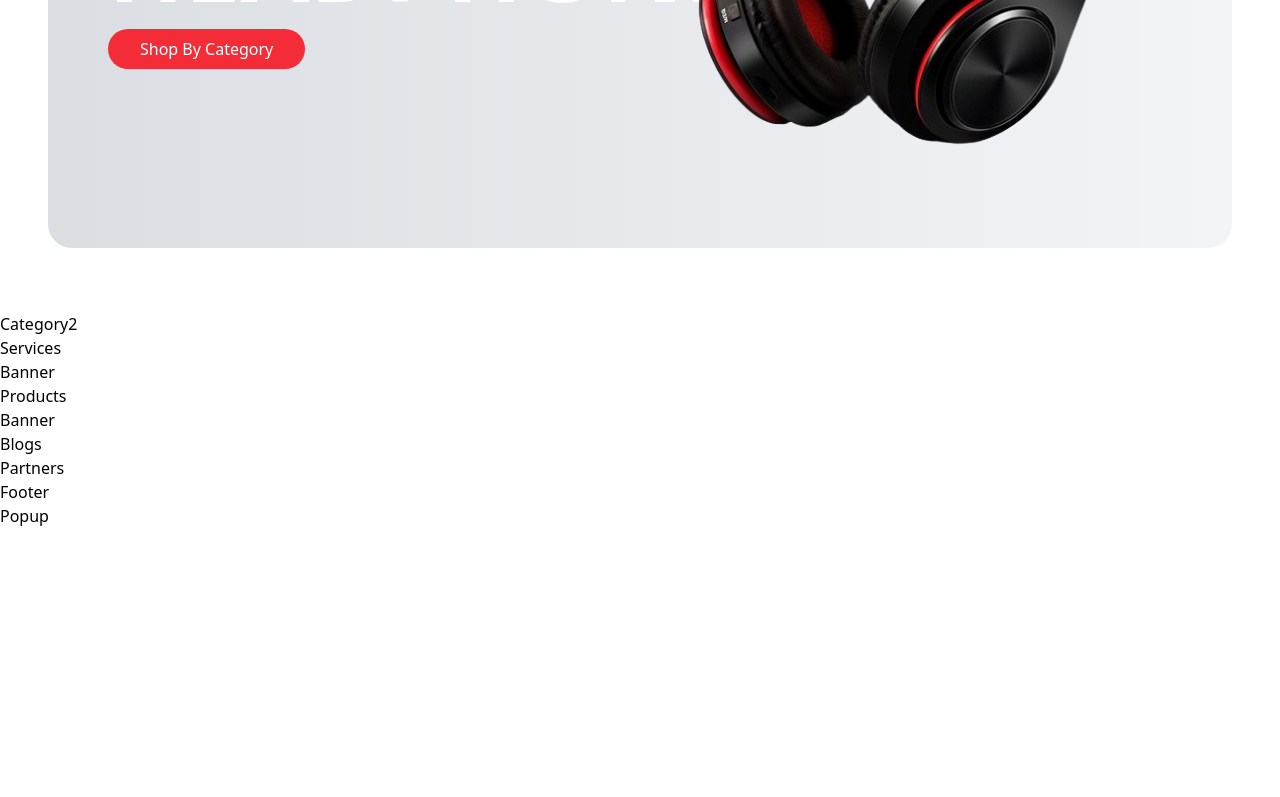
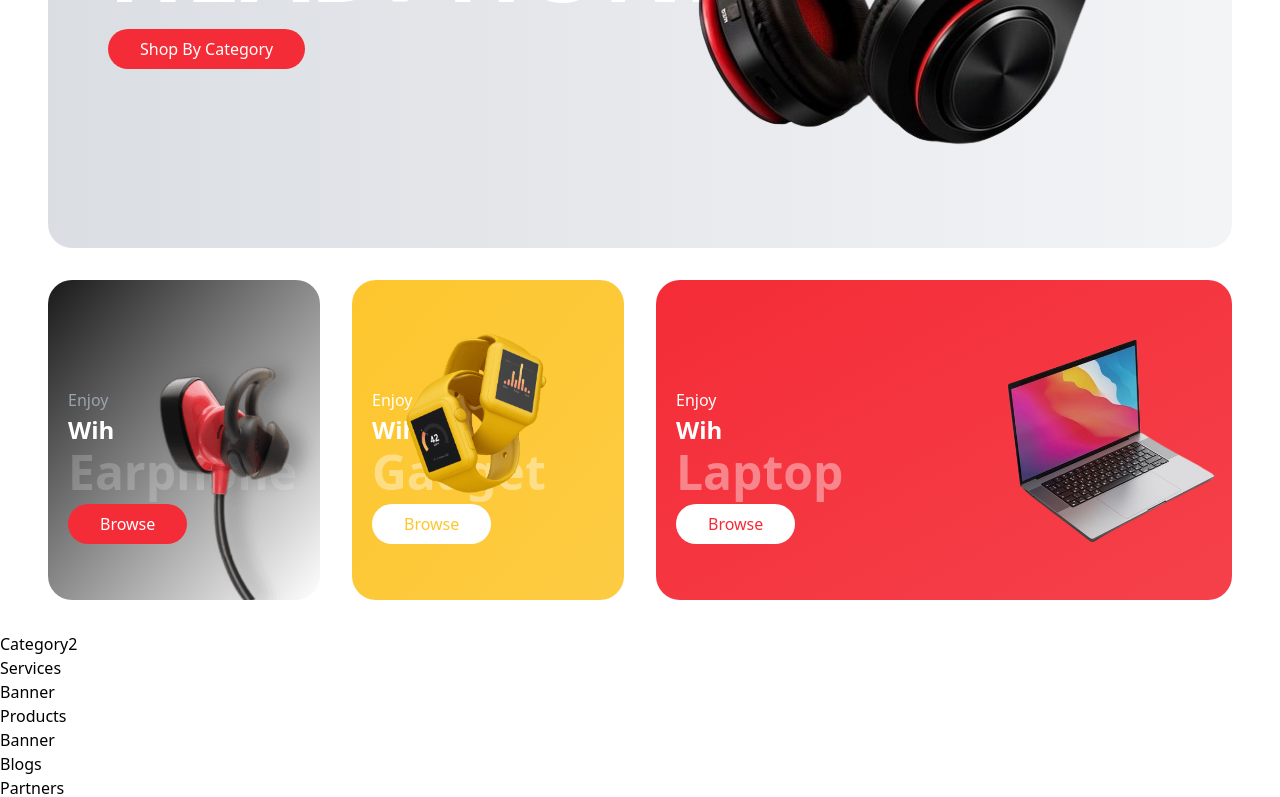
Before and after one commit to Star-div/E-commerce, a React (Vite) app: page / in a window 1280 px wide. Shown: the part 510-1307 px from the top of the page. Before the commit the page ends 1038 px from the top, so only its background shows below. Built offline with nearby package versions, Linux system fonts and the light colour scheme.

Commit message:
category section added

```diff
--- a/src/components/Category/Category.jsx
+++ b/src/components/Category/Category.jsx
@@ -2,14 +2,65 @@ import React from 'react'
 import Image1 from "../../assets/category/earphone.png";
 import Image2 from "../../assets/category/watch.png";
 import Image3 from "../../assets/category/macbook.png";
+import Button from "../Shared/Button"
 
 
 const Category = () => {
   return (
     <div className='py-8'>
       <div className='container'>
-          <div className='grid'>
-
+          <div className='grid grid-cols-1 sm:grid-cols-2 lg:grid-cols-4 gap-8'>
+            {/* First line */}
+            <div className='py-10 pl-5 bg-gradient-to-br from-black/90 to-blacl/70 text-white rounded-3xl relative h-[320px] flex items-end'>
+              <div>
+                <div className='mb-4 '>
+                  <p className='mb-[2px] text-gray-400'>Enjoy</p>
+                  <p className='text-2xl font-semibold mb-[2px]'>Wih</p>
+                  <p className='text-4xl xl:text-5xl font-bold opacity-20 mb-2'>Earphone</p>
+                  <Button
+                  text="Browse"
+                  bgColor={"bg-primary"}
+                  textColor={"text-white"}
+                  />
+                </div>
+              </div>
+              <img src={Image1} alt=""
+               className='w-[320px] absolute bottom-0 right-0'/>
+            </div>
+            {/* Second Line */}
+            <div className='py-10 pl-5 bg-gradient-to-br from-brandYellow to-brandYellow/90 text-white rounded-3xl relative h-[320px] flex items-end'>
+              <div>
+                <div className='mb-4 '>
+                  <p className='mb-[2px] text-white'>Enjoy</p>
+                  <p className='text-2xl font-semibold mb-[2px]'>Wih</p>
+                  <p className='text-4xl xl:text-5xl font-bold opacity-40 mb-2'>Gadget</p>
+                  <Button
+                  text="Browse"
+                  bgColor={"bg-white"}
+                  textColor={"text-brandYellow"}
+                  />
+                </div>
+              </div>
+              <img src={Image2} alt=""
+               className='w-[320px] absolute bottom-0 right-0 top-0 lg:top-[40px]'/>
+            </div>
+            {/* Third line */}
+            <div className='col-span-2 py-10 pl-5 bg-gradient-to-br from-primary to-primary/90 text-white rounded-3xl relative h-[320px] flex items-end'>
+              <div>
+                <div className='mb-4 '>
+                  <p className='mb-[2px] text-white'>Enjoy</p>
+                  <p className='text-2xl font-semibold mb-[2px]'>Wih</p>
+                  <p className='text-4xl xl:text-5xl font-bold opacity-40 mb-2'>Laptop</p>
+                  <Button
+                  text="Browse"
+                  bgColor={"bg-white"}
+                  textColor={"text-primary"}
+                  />
+                </div>
+              </div>
+              <img src={Image3} alt=""
+               className='w-[250px] absolute top-1/2 -translate-y-1/2 right-0'/>
+            </div>
           </div>
       </div>
     </div>
```
